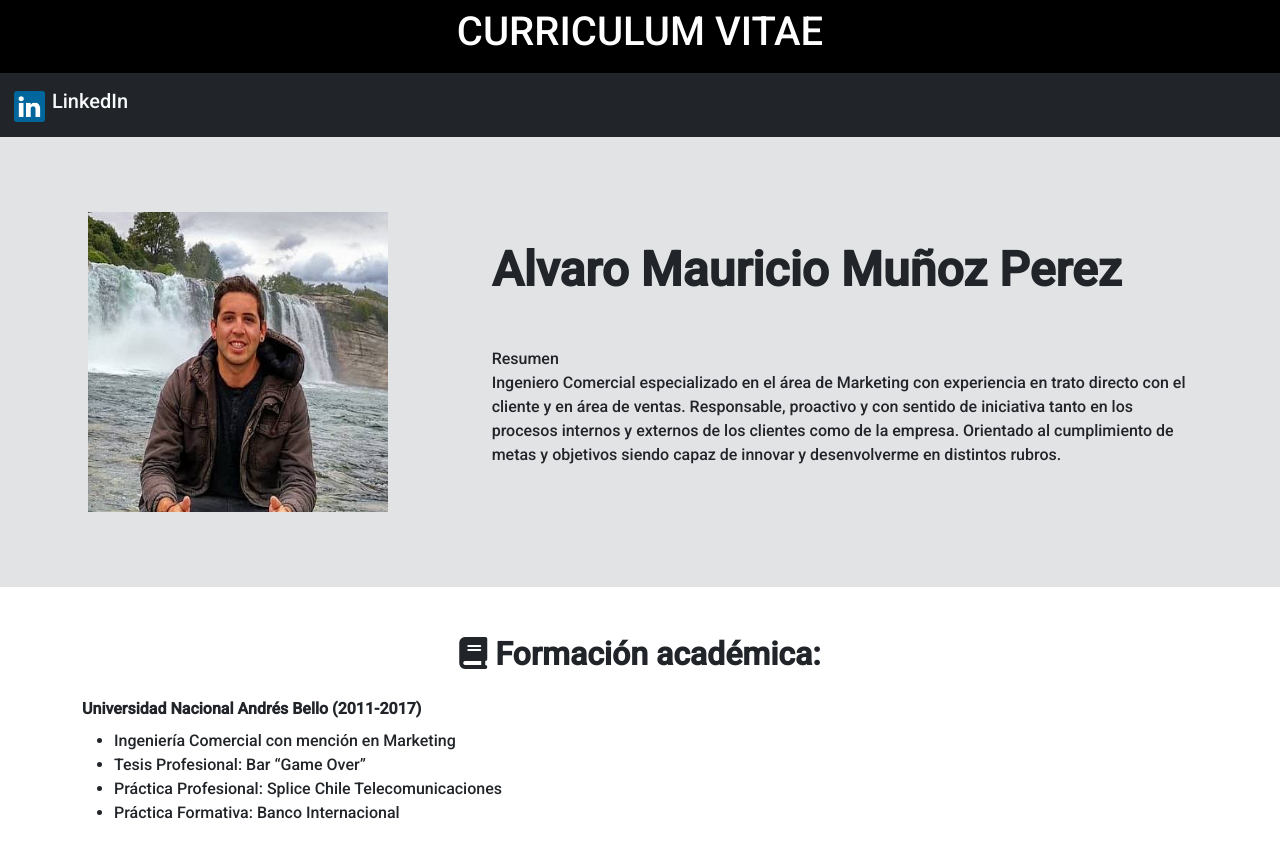
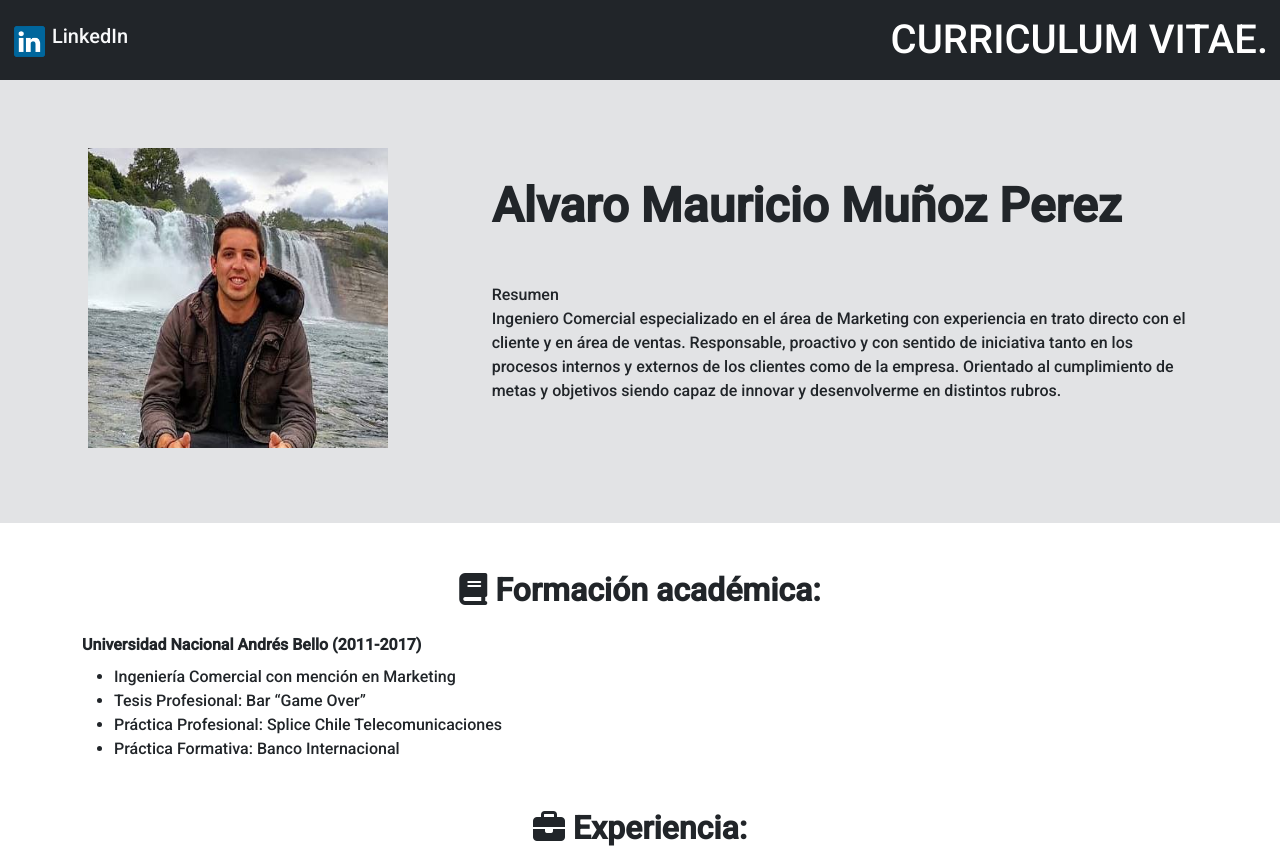
Before and after one commit to amuozprez/desafiolatam-cv, a plain HTML site: page index.html in a window 1280 px wide. Shown: the top 851 px of the page. Drawn offline with nearby package versions, Linux system fonts and the light colour scheme.

Commit message:
mi segundo commit se realiza cambio en el navbar se deja fijo

```diff
--- a/assets/styleindex.css
+++ b/assets/styleindex.css
@@ -55,3 +55,13 @@ header{
     width: 245px;
     height: 245px;
 }
+.navbar {
+
+    position: fixed;
+    width: 100%;
+    top: 0;
+    left: 0;
+    z-index:10;
+    height:80px;
+
+ }
--- a/index.html
+++ b/index.html
@@ -19,11 +19,9 @@
 <body>
 
     <header>
-        <h1 class="mt-2">CURRICULUM VITAE</h1>
-    </header>
-
 
         <nav class="navbar bg-dark">
+
             <div class="container-fluid">
                 <a class="navbar-brand text-light" href="https://www.linkedin.com/in/alvaro-mu%C3%B1oz-perez-a66819147/"
                     target="_blank">
@@ -31,8 +29,13 @@
                         class="d-inline-block align-text-top">
                     LinkedIn
                 </a>
+                <h1 class="mt-2 text-center">CURRICULUM VITAE.</h1>
             </div>
         </nav>
+    </header>
+
+
+
 
 
     <main class="info bg-secondary-subtle">
```
Lines whose indentation alone changed are shown as unchanged.
